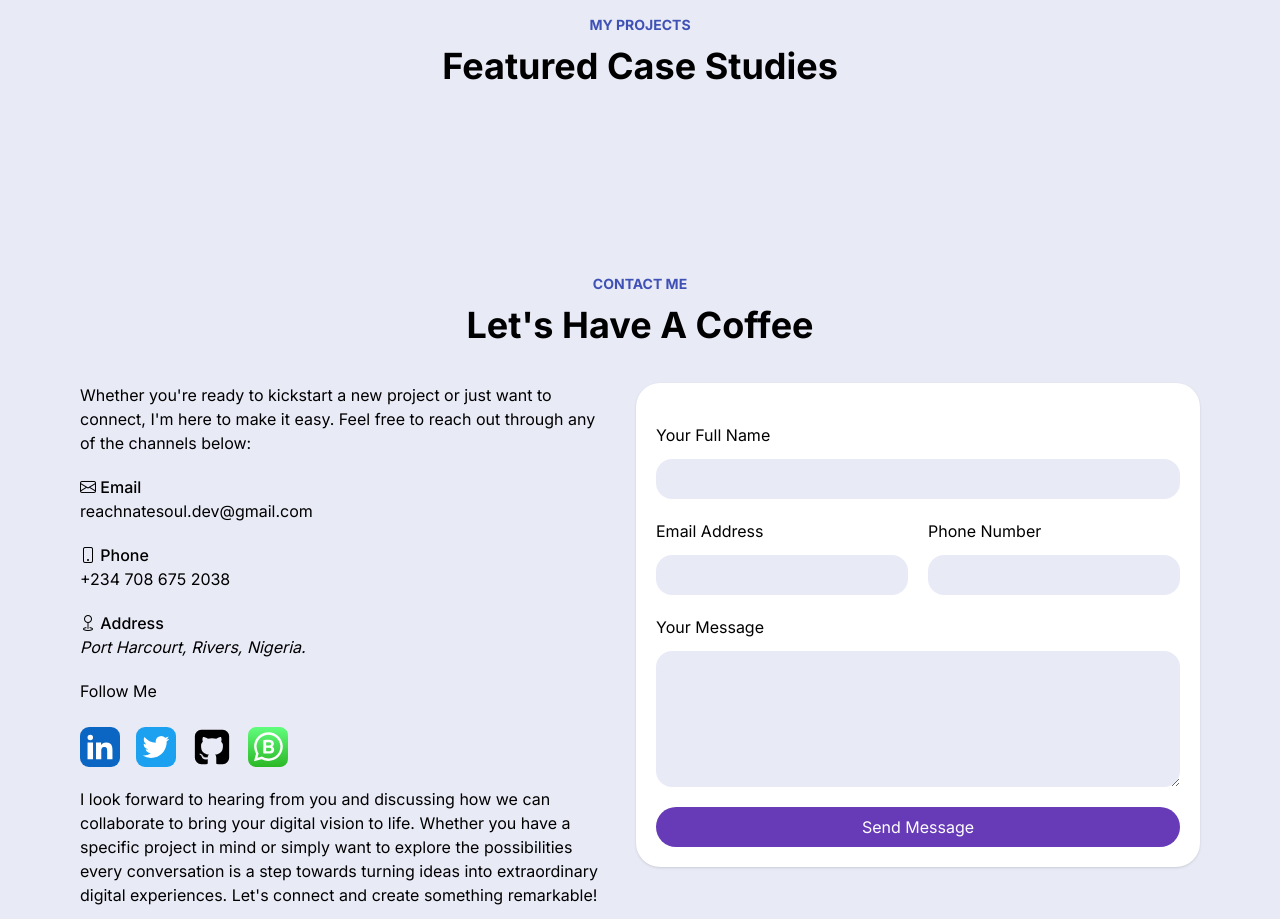
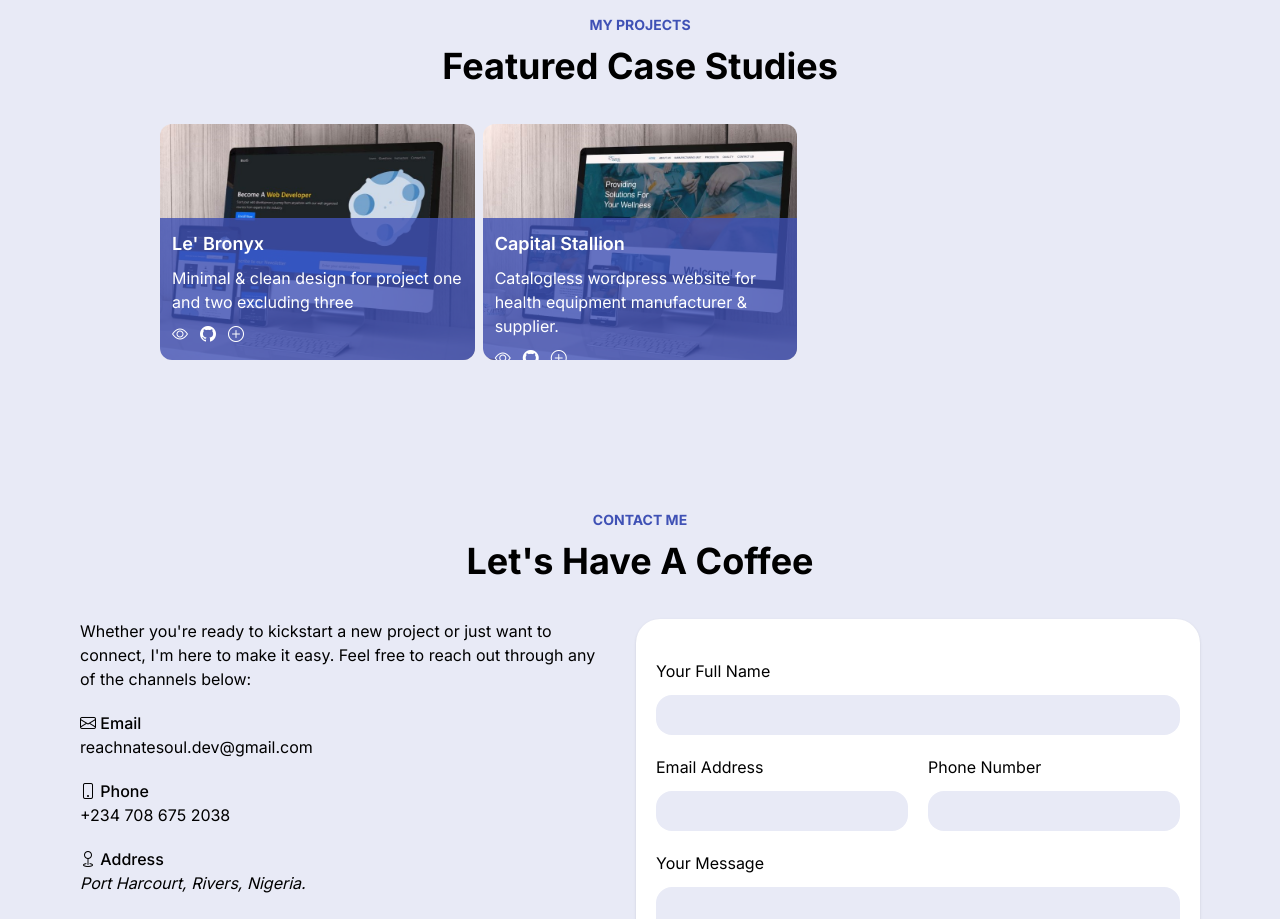
Before and after one commit to Nate-Soul/Nate-Soul, a Next.js app: page / in a window 1280 px wide. Shown: the part 3320-4239 px from the top of the page. Built offline with nearby package versions, Linux system fonts and the light colour scheme.

Commit message:
Expanded upon project/work section

```diff
--- a/src/sections/Works.tsx
+++ b/src/sections/Works.tsx
@@ -2,6 +2,34 @@ import Image from "next/image";
 import Link from "next/link";
 
 const WorksSection = () => {
+
+  const projects = [
+    {
+      id: 1,
+      name: "Le' Bronyx",
+      slug: "le-bronyx",
+      excerpt: "Minimal & clean design for project one and two excluding three",
+      link: {
+        live_preview: "https://Le'bronyx.netlify.app",
+        github_repo: "https://github.com/le-bronyx-project",
+      },
+      category: "Luxury",
+      featured_image: "/assets/images/portfolio/boot5.jpg"
+    },
+    {
+      id: 2,
+      name: "Capital Stallion",
+      slug: "capital-stallion",
+      excerpt: "Catalogless wordpress website for health equipment manufacturer & supplier.",
+      link: {
+        live_preview: "http://capitalorthoindia.com",
+        github_repo: "",
+      },
+      category: "Health Care",
+      featured_image: "/assets/images/portfolio/capital-stallion.jpg"
+    },
+  ];
+
   return (
     <section id="works" className="section py-16">
       <div className="container">
@@ -13,6 +41,25 @@ const WorksSection = () => {
             Featured Case Studies
           </h2>
         </header>
+        <div className="container grid grid-cols-12 gap-2">
+          {
+            projects.length > 0 && projects.map((project) => (
+              <figure className="col-span-4 rounded-xl relative overflow-hidden" key={project.id}>
+                <Image src={project.featured_image} alt={project.name} width={800} height={600} priority/>
+                <figcaption
+                  className="flex flex-col gap-2 absolute bottom-0 left-0 h-3/5 bg-main-500 text-white bg-opacity-80 p-3 overflow-auto hide-scrollbar">
+                  <h3 className="text-lg font-semibold">{project.name}</h3>
+                  <p>{project.excerpt}</p>
+                  <div className="flex gap-3 items-center">
+                    <Link href={project.link.live_preview} className="bi-eye"></Link>
+                    <Link href={project.link.github_repo} className="bi-github"></Link>
+                    <Link href={`project/${project.slug}`} className="bi-plus-circle"></Link>
+                  </div>
+                </figcaption>
+              </figure>
+            ))
+          }
+        </div>
       </div>
     </section>
   )
```
Also changed, not shown: public/assets/images/portfolio/boot5.jpg (added), public/assets/images/portfolio/capital-stallion.jpg (added).
